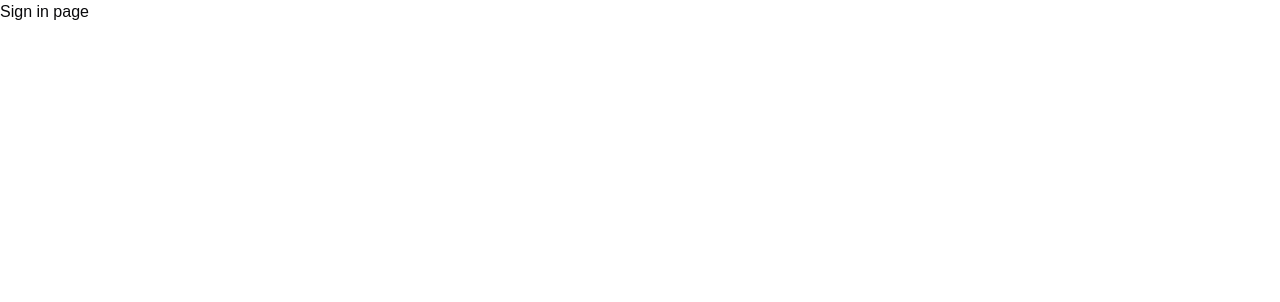
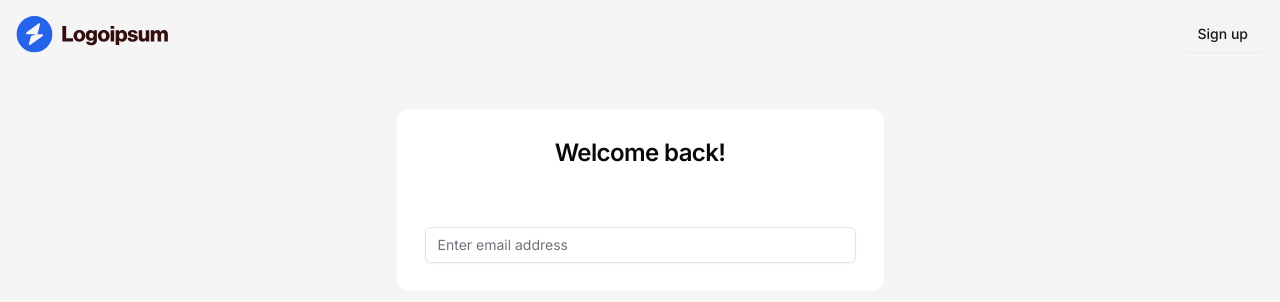
Before and after one commit to BlackoutNoir/medpulse-ui-main, a Next.js app: page /sign-in in a window 1280 px wide. Shown: the top 302 px of the page. Built offline with nearby package versions, Linux system fonts and the light colour scheme.

Commit message:
chore(structure): add incomplete auth components as templates

```diff
--- /dev/null
+++ b/src/app/(auth)/layout.tsx
@@ -0,0 +1,22 @@
+import { Button } from '@/components/ui/button';
+import Image from 'next/image';
+
+interface AuthLayoutProps {
+  children: React.ReactNode;
+}
+
+const AuthLayout = ({ children }: AuthLayoutProps) => {
+  return (
+    <main className="bg-neutral-100 min-h-screen">
+      <div className="mx-auto max-w-screen-2xl p-4">
+        <nav className="flex justify-between items-center">
+          <Image src="/logo.svg" alt="logo" width={152} height={56} />
+          <Button variant="secondary">Sign up</Button>
+        </nav>
+        <div className="flex flex-col items-center justify-center pt-4 md:pt-14">{children}</div>
+      </div>
+    </main>
+  );
+};
+
+export default AuthLayout;
--- /dev/null
+++ b/src/app/(auth)/sign-in/page.tsx
@@ -0,0 +1,9 @@
+'use client';
+
+import { SignInCard } from '@/features/auth/components/sign-in-card';
+
+const SignInPage = () => {
+  return <SignInCard />;
+};
+
+export default SignInPage;
--- a/src/app/layout.tsx
+++ b/src/app/layout.tsx
@@ -1,17 +1,11 @@
 import type { Metadata } from 'next';
-import localFont from 'next/font/local';
+import { Inter } from 'next/font/google';
+
+import { cn } from '@/lib/utils';
+
 import './globals.css';
 
-const geistSans = localFont({
-  src: './fonts/GeistVF.woff',
-  variable: '--font-geist-sans',
-  weight: '100 900',
-});
-const geistMono = localFont({
-  src: './fonts/GeistMonoVF.woff',
-  variable: '--font-geist-mono',
-  weight: '100 900',
-});
+const inter = Inter({ subsets: ['latin'] });
 
 export const metadata: Metadata = {
   title: 'Create Next App',
@@ -25,7 +19,10 @@
 }>) {
   return (
     <html lang="en">
-      <body className={`${geistSans.variable} ${geistMono.variable} antialiased`}>{children}</body>
+      <body className={cn(inter.className, 'antialiased min-h-screen')}>
+        {children}
+      </body>
+
     </html>
   );
 }
--- a/src/app/sign-in/page.tsx
+++ /dev/null
@@ -1,9 +0,0 @@
-const SignInPage = () => {
-  return (
-    <div>
-      Sign in page
-    </div>
-   );
-}
-
-export default SignInPage;
--- /dev/null
+++ b/src/components/dotted-separator.tsx
@@ -0,0 +1,44 @@
+import { cn } from '@/lib/utils';
+
+interface DottedSeparatorProps {
+  className?: string;
+  color?: string;
+  height?: string;
+  dotSize?: string;
+  gapSize?: string;
+  direction?: 'horizontal' | 'vertical';
+}
+
+export const DottedSeparator = ({
+  className,
+  color = 'd4d4d8',
+  height = '2px',
+  dotSize = '6px',
+  gapSize = '6px',
+  direction = 'horizontal',
+}: DottedSeparatorProps) => {
+  const isHorizontal = direction === 'horizontal';
+
+  return (
+    <div
+      className={cn(
+        isHorizontal ? 'w-full flex items-center' : 'h-full flex flex-col items-center',
+        className,
+      )}
+    >
+      <div
+        className={isHorizontal ? 'flex-grow' : 'flex-grow-0'}
+        style={{
+          width: isHorizontal ? '100%' : height,
+          height: isHorizontal ? height : '100%',
+          backgroundImage: `radial-gradient(circle, ${color} 25%, transparent 25%)`,
+          backgroundSize: isHorizontal
+            ? `${parseInt(dotSize) + parseInt(gapSize)}px`
+            : `${height} ${parseInt(dotSize) + parseInt(gapSize)}px`,
+          backgroundRepeat: isHorizontal ? 'repeat-x' : 'repeat-y',
+          backgroundPosition: 'center',
+        }}
+      />
+    </div>
+  );
+};
--- /dev/null
+++ b/src/features/auth/components/sign-in-card.tsx
@@ -0,0 +1,28 @@
+import { DottedSeparator } from '@/components/dotted-separator';
+import { Card, CardContent, CardHeader, CardTitle } from '@/components/ui/card';
+import { Input } from '@/components/ui/input';
+
+export const SignInCard = () => {
+  return (
+    <Card className="w-full h-full md:w-[487px] border-none shadow-none">
+      <CardHeader className="flex items-center justify-center text-center p-7">
+        <CardTitle className="text-2xl">Welcome back!</CardTitle>
+      </CardHeader>
+      <div className="px-7">
+        <DottedSeparator />
+      </div>
+      <CardContent className="p-7">
+        <form className="space-y-4">
+          <Input
+            required
+            type="email"
+            value={''}
+            onChange={() => {}}
+            placeholder="Enter email address"
+            disabled={false}
+          />
+        </form>
+      </CardContent>
+    </Card>
+  );
+};
```
Also changed, not shown: public/logo.svg (added), src/app/(auth)/sign-up/page.tsx (added), 1 other file (tests, documents, lock files or other folders).
